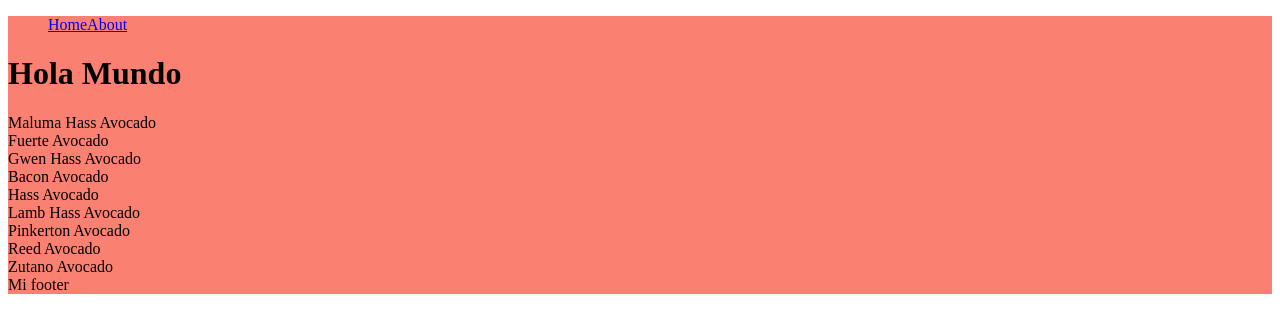
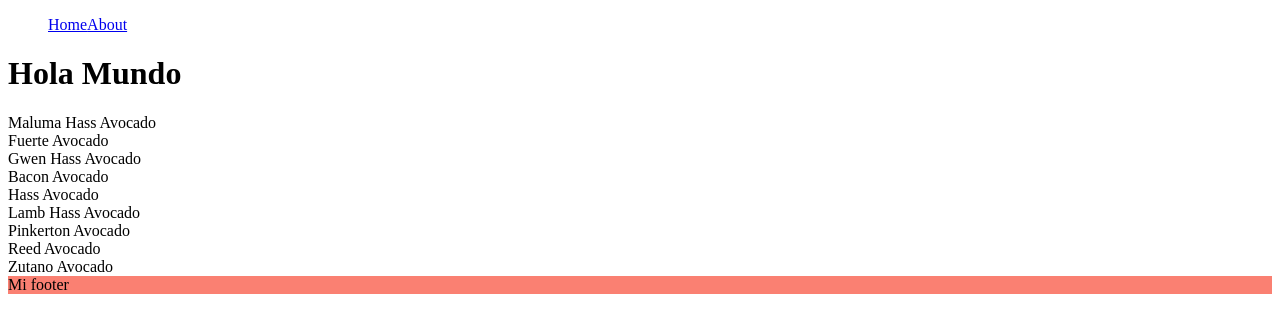
Before and after one commit to Oscar-Espana/TiendaNextJs, a Next.js app: page / in a window 1280 px wide. Shown: the top 332 px of the page. Built offline with nearby package versions, Linux system fonts and the light colour scheme.

Commit message:
Ejemplo de como añadir CSS en JSX/TSX

```diff
--- a/components/Layout/Layout.tsx
+++ b/components/Layout/Layout.tsx
@@ -1,13 +1,18 @@
 import React from 'react'
 import Navbar from '@components/Navbar/Navbar'
-import styles from './layout.module.css'
 
 const Layout:React.FC = ({children}) => {
     return (
-        <div className={styles.container} >
+        <div>
             <Navbar/>
             {children}
-            <footer>Mi footer</footer>
+            <footer className="container" >Mi footer</footer>
+            <style jsx>{`
+                .container{
+                    background:salmon;
+                }
+            `}
+            </style>
         </div>
     )
 }
```
